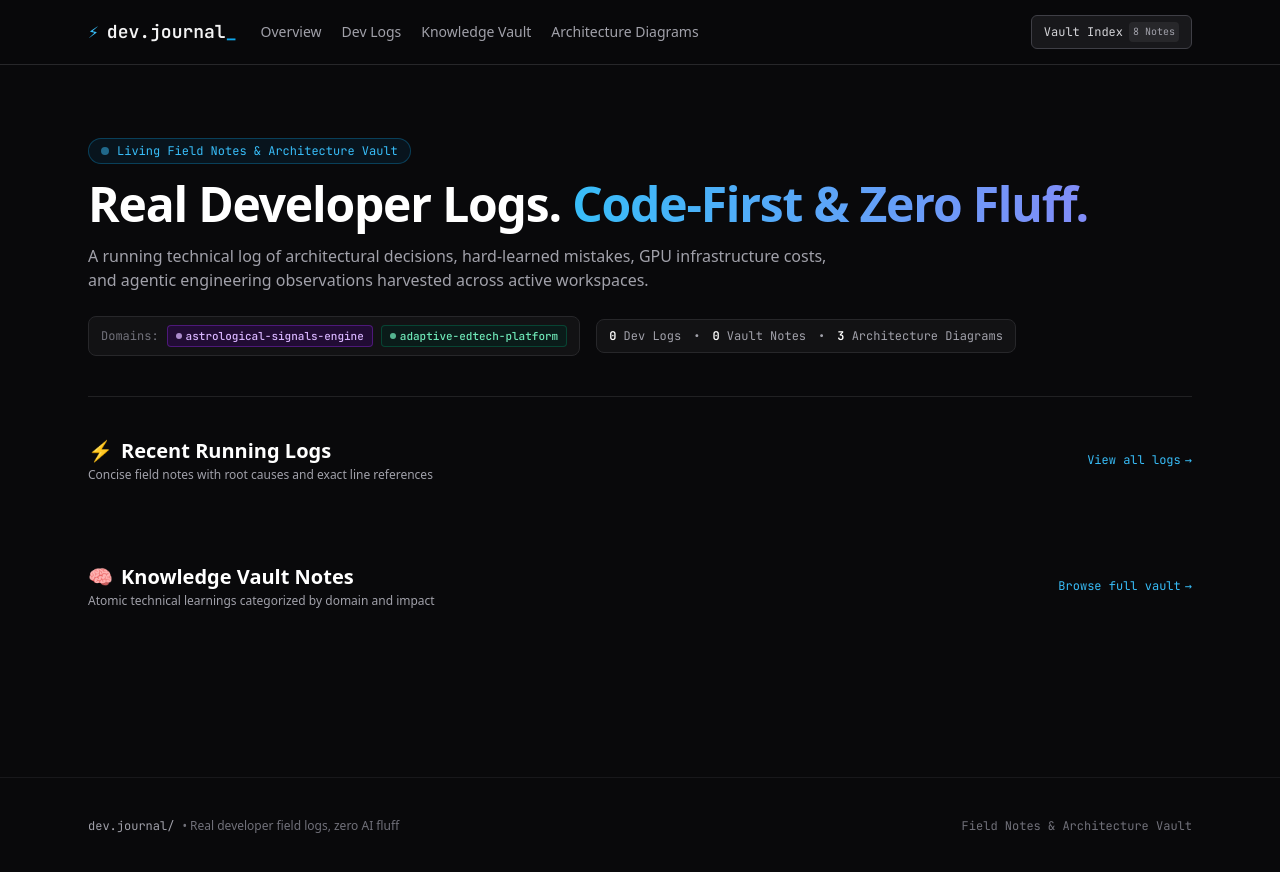
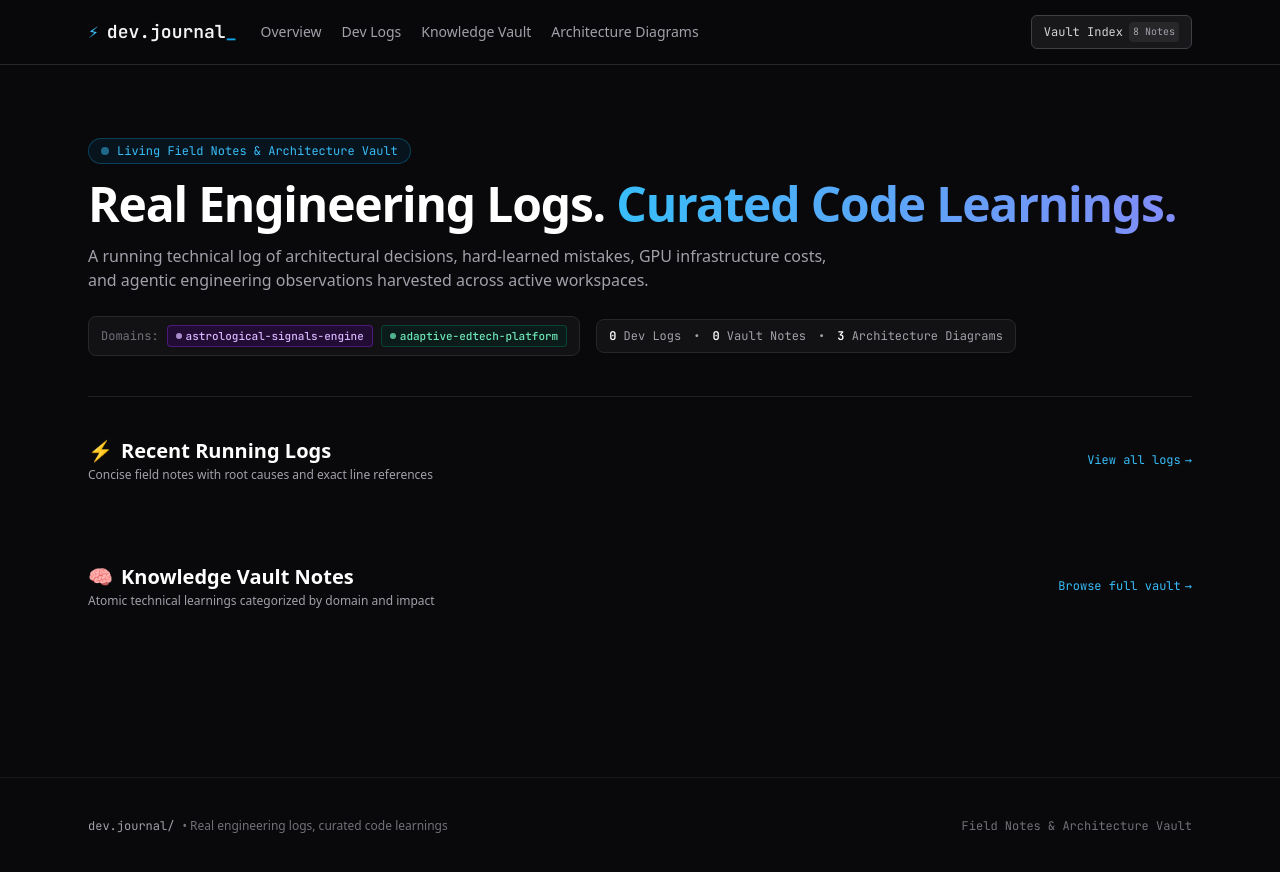
Before and after one commit to anupamanekar/learning-log, an Astro site in the folder site/: page / in a window 1280 px wide. Built offline with nearby package versions, Linux system fonts and the light colour scheme; Astro itself is replaced by a stand-in of ours.

Commit message:
copy(site): rephrase tagline to Real Engineering Logs. Curated Code Learnings.

```diff
--- a/site/src/components/Footer.astro
+++ b/site/src/components/Footer.astro
@@ -6,7 +6,7 @@
   <div class="mx-auto max-w-6xl px-4 sm:px-6 flex flex-col sm:flex-row items-center justify-between gap-4">
     <div class="flex items-center gap-2">
       <span class="font-mono text-zinc-400">dev.journal/</span>
-      <span>• Real developer field logs, zero AI fluff</span>
+      <span>• Real engineering logs, curated code learnings</span>
     </div>
     <div class="flex items-center gap-4 font-mono text-zinc-500">
       <span>Field Notes & Architecture Vault</span>
--- a/site/src/pages/index.astro
+++ b/site/src/pages/index.astro
@@ -31,7 +31,7 @@ const formatCategory = (cat: string) => categoryLabels[cat] || cat.replace(/-/g,
     </div>
 
     <h1 class="text-3xl sm:text-5xl font-bold tracking-tight text-white mb-4">
-      Real Developer Logs. <span class="text-transparent bg-clip-text bg-gradient-to-r from-sky-400 to-indigo-400">Code-First & Zero Fluff.</span>
+      Real Engineering Logs. <span class="text-transparent bg-clip-text bg-gradient-to-r from-sky-400 to-indigo-400">Curated Code Learnings.</span>
     </h1>
 
     <p class="max-w-3xl text-zinc-400 text-sm sm:text-base leading-relaxed mb-6">
```
